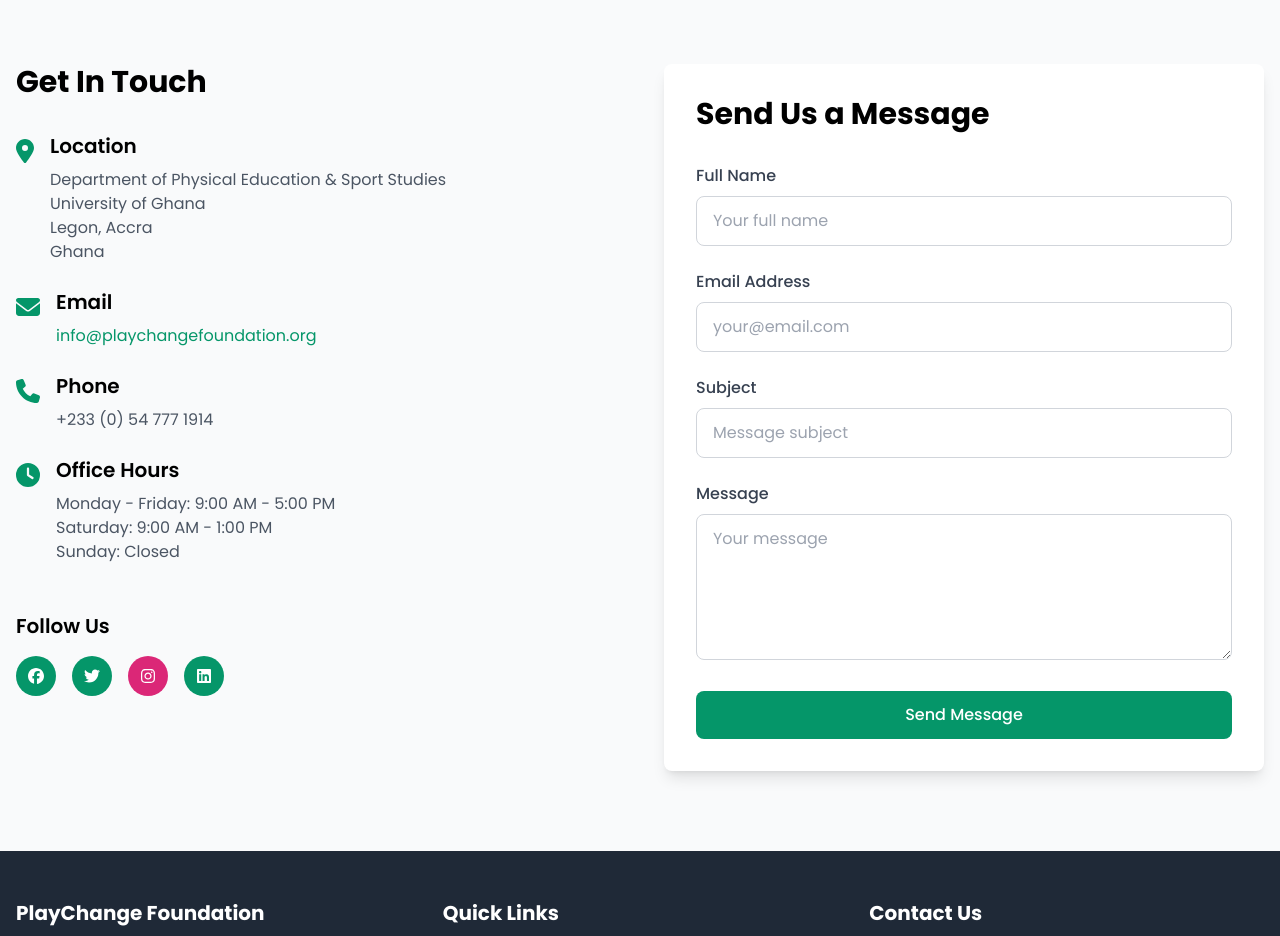
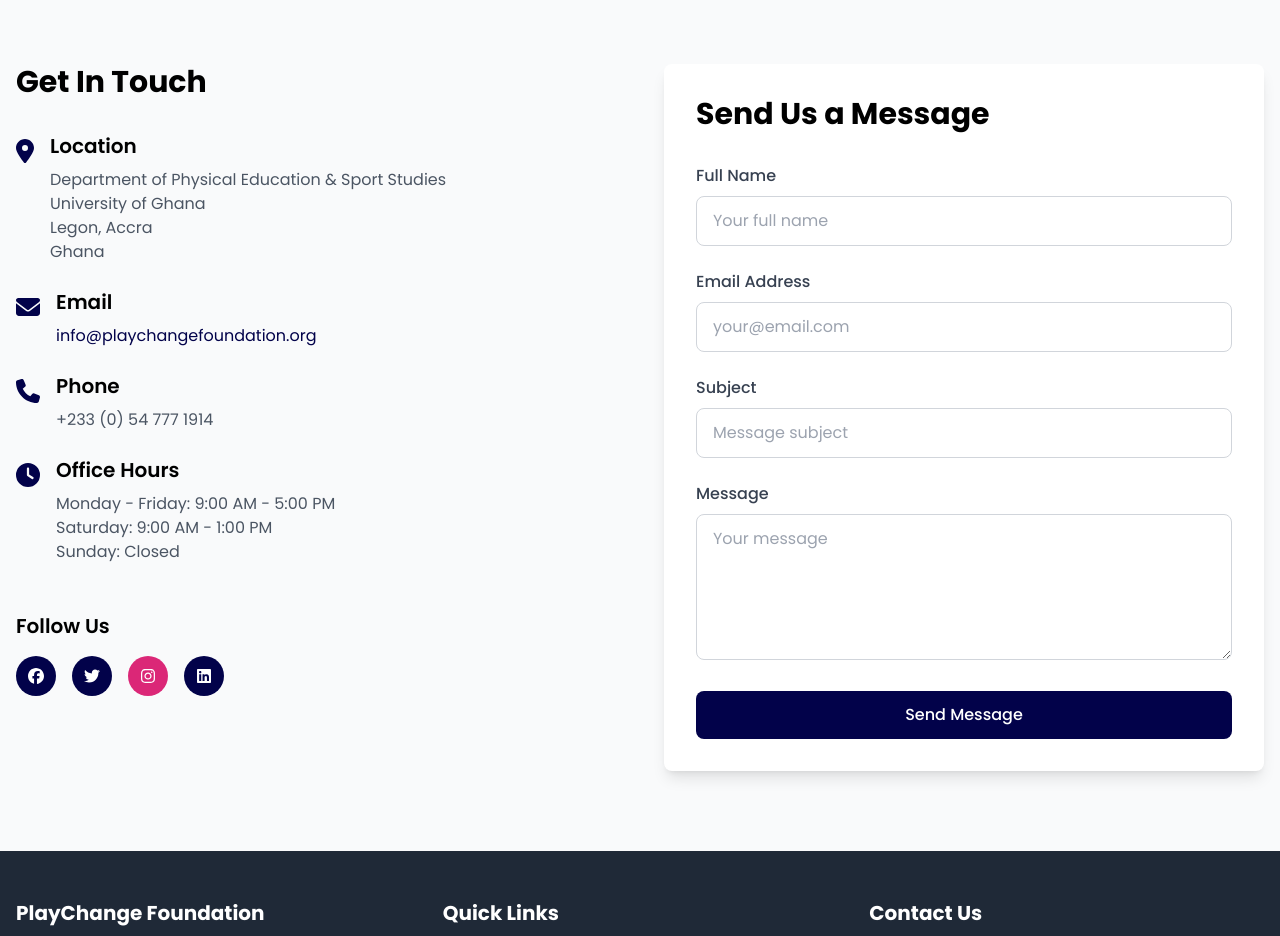
Before and after one commit to Perez361/playchangefoundation, a Next.js app: page /contact in a window 1280 px wide. Shown: the part 380-1316 px from the top of the page. Built offline with nearby package versions, Linux system fonts and the light colour scheme.

Commit message:
Change green color theme to dark navy blue and fix initiative card alignment

```diff
--- a/app/initiatives/page.tsx
+++ b/app/initiatives/page.tsx
@@ -120,7 +120,7 @@
           {initiatives.map((initiative) => (
             <div
               key={initiative.id}
-              className={`bg-white rounded-lg shadow-lg overflow-hidden mb-12 ${initiative.reverse ? 'md:flex-row-reverse' : 'md:flex'}`}
+              className={`bg-white rounded-lg shadow-lg overflow-hidden mb-12 flex flex-col md:flex-row ${initiative.reverse ? 'md:flex-row-reverse' : ''} items-center`}
             >
               <div className="md:w-1/2">
                 <div className="relative w-full h-64 md:h-full min-h-[300px]">
@@ -137,7 +137,7 @@
                 <p className="text-gray-600 mb-6">{initiative.description}</p>
                 <ul className="space-y-3 text-gray-600">
                   {initiative.points.map((point, i) => (
-                    <li key={i}><FontAwesomeIcon icon={faCheck} className="text-green-600 mr-2" />{point}</li>
+                    <li key={i}><FontAwesomeIcon icon={faCheck} className="text-primary mr-2" />{point}</li>
                   ))}
                 </ul>
               </div>
@@ -147,11 +147,11 @@
       </section>
 
       {/* Call to Action */}
-      <section className="bg-green-600 py-20">
+      <section className="bg-primary py-20">
         <div className="max-w-7xl mx-auto px-4 text-center">
           <h2 className="text-3xl md:text-4xl font-bold text-white mb-4">Join Us in Making a Difference</h2>
           <p className="text-white text-xl mb-8">Together, we can create positive change through sports</p>
-          <Link href="/contact" className="bg-white text-green-600 hover:bg-gray-100 font-bold py-3 px-8 rounded-full transition-colors duration-300 inline-block">
+          <Link href="/contact" className="bg-white text-primary hover:bg-gray-100 font-bold py-3 px-8 rounded-full transition-colors duration-300 inline-block">
             Get Involved
           </Link>
         </div>
--- a/components/ContactForm.tsx
+++ b/components/ContactForm.tsx
@@ -55,8 +55,8 @@
             <div>
               <h2 className="text-3xl font-bold mb-8">Get In Touch</h2>
               <div className="space-y-6 contact-info">
-                <div className="flex items-start space-x-4">
-                  <div className="text-emerald-600 text-2xl mt-1">
+              <div className="flex items-start space-x-4">
+                  <div className="text-primary text-2xl mt-1">
                     <FontAwesomeIcon icon={faMapMarkerAlt} />
                   </div>
                   <div>
@@ -70,16 +70,16 @@
                   </div>
                 </div>
                 <div className="flex items-start space-x-4">
-                  <div className="text-emerald-600 text-2xl mt-1">
+                  <div className="text-primary text-2xl mt-1">
                     <FontAwesomeIcon icon={faEnvelope} />
                   </div>
                   <div>
                     <h3 className="text-xl font-semibold mb-2">Email</h3>
-                    <a href="mailto:info@playchangefoundation.org" className="text-emerald-600 hover:underline">info@playchangefoundation.org</a>
+                    <a href="mailto:info@playchangefoundation.org" className="text-primary hover:underline">info@playchangefoundation.org</a>
                   </div>
                 </div>
                 <div className="flex items-start space-x-4">
-                  <div className="text-emerald-600 text-2xl mt-1">
+                  <div className="text-primary text-2xl mt-1">
                     <FontAwesomeIcon icon={faPhone} />
                   </div>
                   <div>
@@ -87,8 +87,8 @@
                     <p className="text-gray-600">+233 (0) 54 777 1914</p>
                   </div>
                 </div>
-<div className="flex items-start space-x-4">
-                  <div className="text-emerald-600 text-2xl mt-1">
+                <div className="flex items-start space-x-4">
+                  <div className="text-primary text-2xl mt-1">
                     <FontAwesomeIcon icon={faClock} />
                   </div>
                   <div>
@@ -106,16 +106,16 @@
               <div className="mt-12 social-media">
                 <h3 className="text-xl font-semibold mb-4">Follow Us</h3>
                 <div className="flex space-x-4">
-                  <a href="#" className="bg-emerald-600 text-white w-10 h-10 rounded-full flex items-center justify-center hover:bg-emerald-700 transition-colors duration-300" aria-label="Facebook">
+                  <a href="#" className="bg-primary text-white w-10 h-10 rounded-full flex items-center justify-center hover:bg-primary/80 transition-colors duration-300" aria-label="Facebook">
                     <FontAwesomeIcon icon={faFacebook} />
                   </a>
-                  <a href="#" className="bg-emerald-600 text-white w-10 h-10 rounded-full flex items-center justify-center hover:bg-emerald-700 transition-colors duration-300" aria-label="Twitter">
+                  <a href="#" className="bg-primary text-white w-10 h-10 rounded-full flex items-center justify-center hover:bg-primary/80 transition-colors duration-300" aria-label="Twitter">
                     <FontAwesomeIcon icon={faTwitter} />
                   </a>
                   <a href="#" className="bg-pink-600 text-white w-10 h-10 rounded-full flex items-center justify-center hover:bg-pink-700 transition-colors duration-300" aria-label="Instagram">
                     <FontAwesomeIcon icon={faInstagram} />
                   </a>
-                  <a href="#" className="bg-emerald-600 text-white w-10 h-10 rounded-full flex items-center justify-center hover:bg-emerald-700 transition-colors duration-300" aria-label="LinkedIn">
+                  <a href="#" className="bg-primary text-white w-10 h-10 rounded-full flex items-center justify-center hover:bg-primary/80 transition-colors duration-300" aria-label="LinkedIn">
                     <FontAwesomeIcon icon={faLinkedin} />
                   </a>
                 </div>
@@ -135,7 +135,7 @@
                     value={formData.name}
                     onChange={handleChange}
                     required
-                    className="w-full px-4 py-3 rounded-lg border border-gray-300 focus:border-emerald-500 focus:ring-2 focus:ring-emerald-200 transition-colors duration-300"
+                    className="w-full px-4 py-3 rounded-lg border border-gray-300 focus:border-primary focus:ring-2 focus:ring-primary/20 transition-colors duration-300"
                     placeholder="Your full name"
                   />
                 </div>
@@ -148,7 +148,7 @@
                     value={formData.email}
                     onChange={handleChange}
                     required
-                    className="w-full px-4 py-3 rounded-lg border border-gray-300 focus:border-emerald-500 focus:ring-2 focus:ring-emerald-200 transition-colors duration-300"
+                    className="w-full px-4 py-3 rounded-lg border border-gray-300 focus:border-primary focus:ring-2 focus:ring-primary/20 transition-colors duration-300"
                     placeholder="your@email.com"
                   />
                 </div>
@@ -161,7 +161,7 @@
                     value={formData.subject}
                     onChange={handleChange}
                     required
-                    className="w-full px-4 py-3 rounded-lg border border-gray-300 focus:border-emerald-500 focus:ring-2 focus:ring-emerald-200 transition-colors duration-300"
+                    className="w-full px-4 py-3 rounded-lg border border-gray-300 focus:border-primary focus:ring-2 focus:ring-primary/20 transition-colors duration-300"
                     placeholder="Message subject"
                   />
                 </div>
@@ -174,14 +174,14 @@
                     onChange={handleChange}
                     rows={5}
                     required
-                    className="w-full px-4 py-3 rounded-lg border border-gray-300 focus:border-emerald-500 focus:ring-2 focus:ring-emerald-200 transition-colors duration-300"
+                    className="w-full px-4 py-3 rounded-lg border border-gray-300 focus:border-primary focus:ring-2 focus:ring-primary/20 transition-colors duration-300"
                     placeholder="Your message"
                   ></textarea>
                 </div>
                 <button
                   type="submit"
                   disabled={isSubmitting}
-                  className="w-full bg-emerald-600 text-white py-3 px-6 rounded-lg hover:bg-emerald-700 transition-colors duration-300 font-medium disabled:opacity-50 disabled:cursor-not-allowed"
+                  className="w-full bg-primary text-white py-3 px-6 rounded-lg hover:bg-primary/90 transition-colors duration-300 font-medium disabled:opacity-50 disabled:cursor-not-allowed"
                 >
                   {isSubmitting ? 'Sending...' : 'Send Message'}
                 </button>
```
Also changed, not shown: app/about/page.tsx (+8 -8 lines), 1 other file (tests, documents, lock files or other folders).
